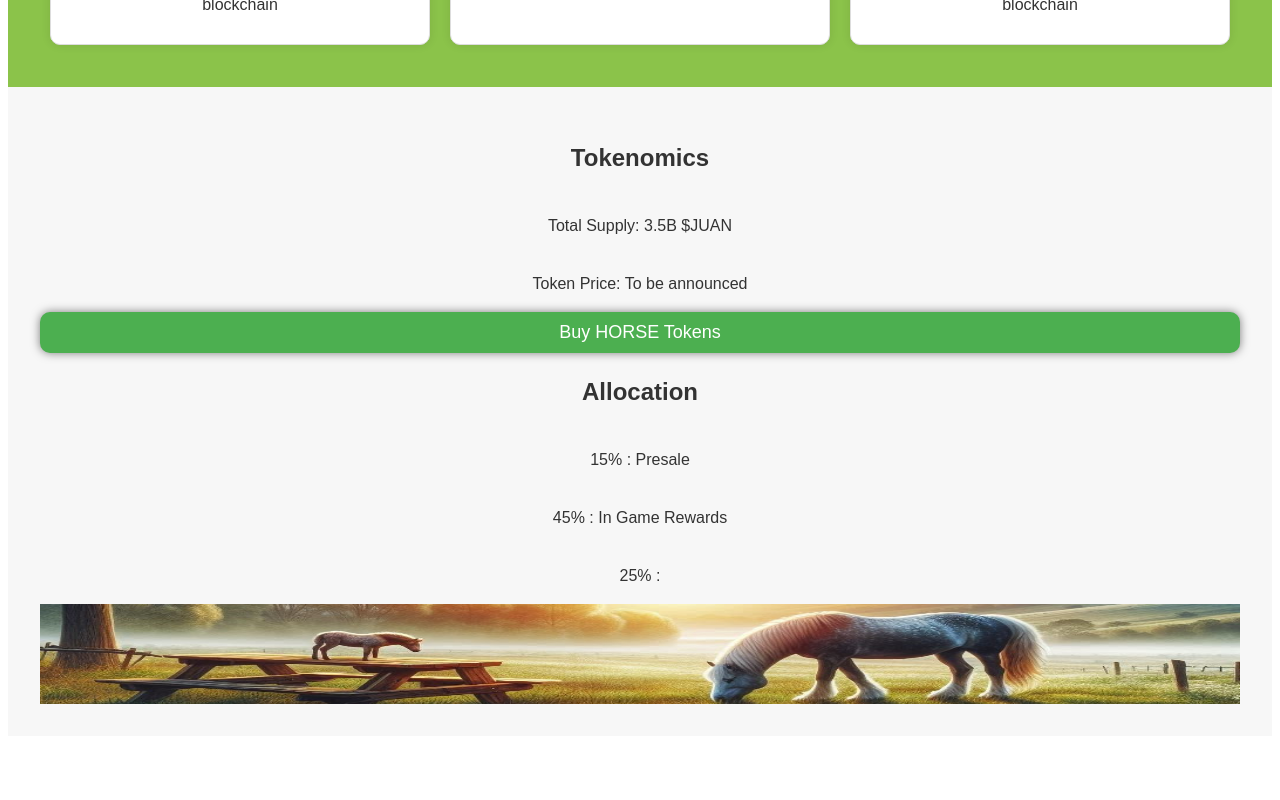
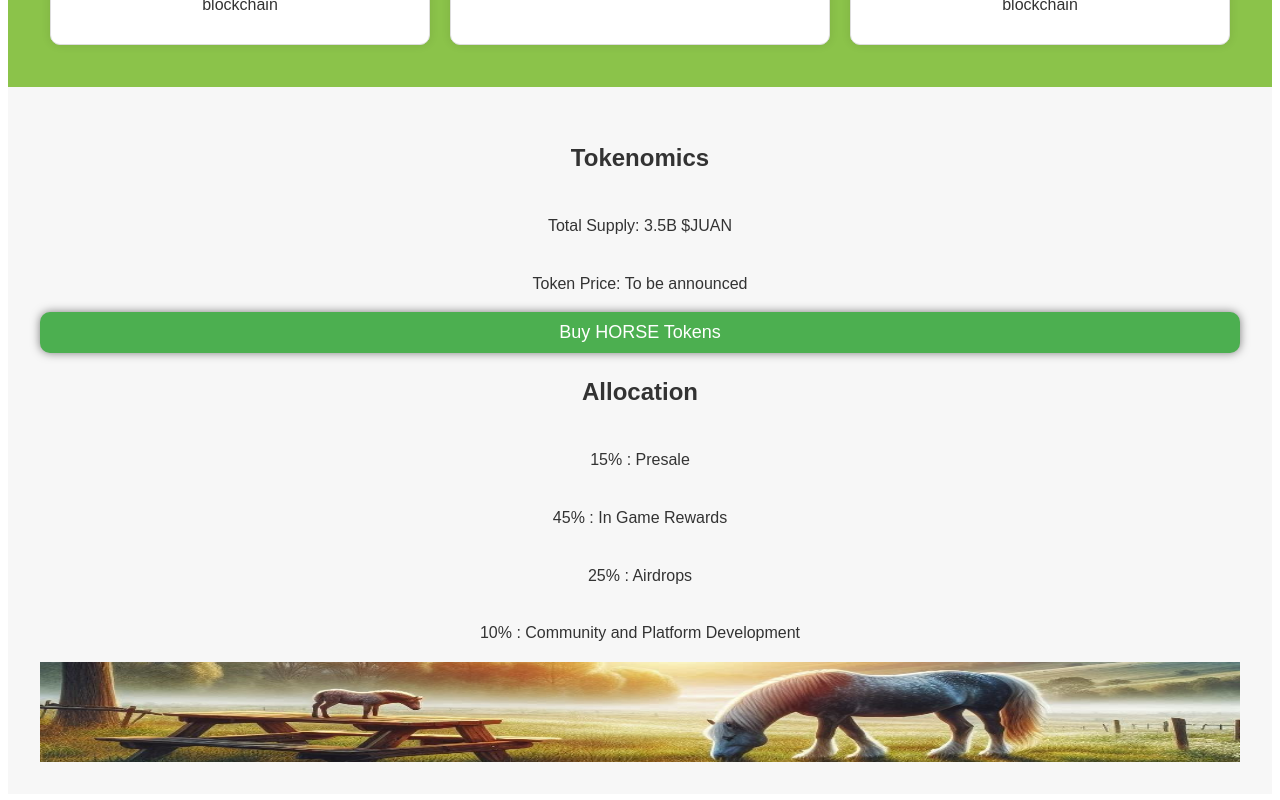
Before and after one commit to HitmanBoi/Memethon, a React (Vite) app in the folder Juan_Horse/src/Juan_Horse_frontend/: page / in a window 1280 px wide. Shown: the part 1040-1840 px from the top of the page. Before the commit the page ends 1784 px from the top, so only its background shows below. Built offline with nearby package versions, Linux system fonts and the light colour scheme.

Commit message:
UPdated Page

```diff
--- a/Juan_Horse/src/Juan_Horse_frontend/src/App.jsx
+++ b/Juan_Horse/src/Juan_Horse_frontend/src/App.jsx
@@ -38,7 +38,8 @@ const App = () => {
         <h2> Allocation </h2>
         <p>15% : Presale</p>
         <p>45% : In Game Rewards</p>
-        <p>25% : </p>
+        <p>25% : Airdrops</p>
+        <p>10% : Community and Platform Development </p>
         <img src="public/Horse_grazing.jpeg" alt="Horse Grazing" height={100} />
       </section>
     </div>
```
